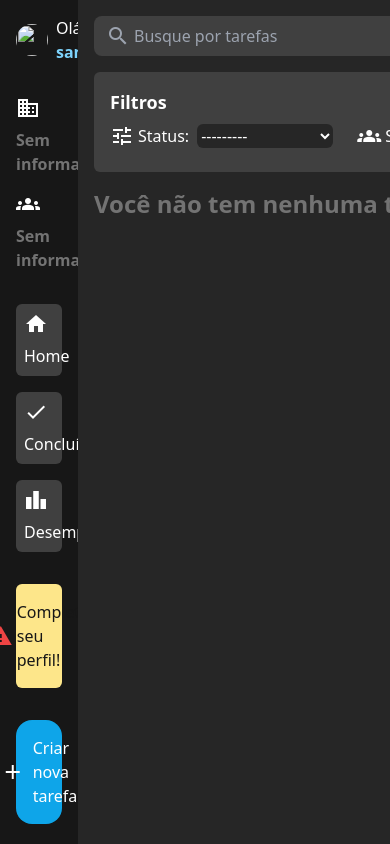
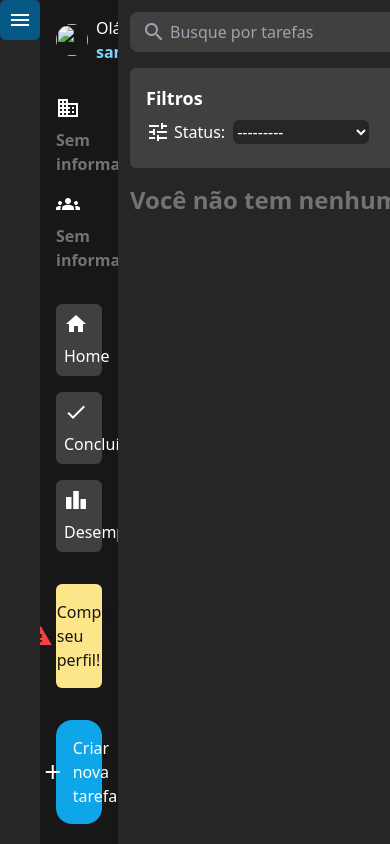
Before and after one commit to FDiegoq/FicaFacil, a Django app: page /tasks/home in a window 390 px wide; the page is wider, and only the part inside the window is pictured. Run offline with Django 5.2, Linux system fonts and the light colour scheme; the visitor is signed in with stand-in values (Sample User, id 1); data that the repository does not hold is empty; some libraries are stand-ins or nearby versions.

Commit message:
feat:filtros e menu-responsiveness-still to fix

```diff
--- /dev/null
+++ b/static/JS/menu.js
@@ -0,0 +1,14 @@
+
+const handleMenu=()=>{
+    const menu = document.getElementById('menu')
+    if (menu.classList.contains('hidden')){
+        menu.classList.remove('hidden')
+        menu.classList.add('flex')
+        console.log("menu mostrad")
+    }
+    else{
+        menu.classList.add('hidden')
+        console.log("menu escondido")
+    }
+
+};
--- a/tasks/form.py
+++ b/tasks/form.py
@@ -32,6 +32,10 @@ class FilterTask(forms.ModelForm):
         model=Tarefa
         fields=['status', 'setor']
         widgets={
-            'setor':forms.Select(attrs={'class':'bg-neutral-800 text-white rounded-md'}),
-            'status':forms.Select(attrs={'class':'bg-neutral-800 text-white rounded-md'})
+            'setor':forms.Select(attrs={'class':'bg-neutral-800 text-white rounded-md', 'name':'setor'}),
+            'status':forms.Select( attrs={'class':'bg-neutral-800 text-white rounded-md', 'status':'status'})
         }
+        requireds={
+            'status': False,
+            'status': True
+        }
--- a/tasks/models.py
+++ b/tasks/models.py
@@ -31,7 +31,7 @@ STATUS_CHOICES=[
 class Tarefa(models.Model):
     titulo=models.CharField(max_length=500, blank=False, null=False)
     descricao=models.TextField(blank=False, null=False)
-    status=models.CharField(max_length=20,choices=STATUS_CHOICES,blank=False, null=False)
+    status=models.CharField(max_length=20, choices=STATUS_CHOICES,blank=False, null=False)
     setor=models.ForeignKey(Setor, on_delete=models.CASCADE, blank=False, null=False)
     usuario=models.ForeignKey(User, on_delete=models.CASCADE, blank=False, null=False)
     data_criacao=models.DateTimeField(auto_now_add=True)
--- a/tasks/templates/home.html
+++ b/tasks/templates/home.html
@@ -10,20 +10,20 @@
     </div>
 </form>
 
-<form action="{% url 'filter' %}" method="get" class="bg-neutral-700 p-4 rounded-md">
+<form action="{% url 'home' %}" method="get" class="bg-neutral-700 p-4 rounded-md">
     <h2 class="text-lg font-bold">Filtros</h2>
     <div class="flex items-center justify-between">
         <div class="flex items-center gap-6">
             <div class="flex items-center gap-2">
                     <div class="flex gap-1 items-center">
-                        <i class="material-icons" name="status">tune</i>
+                        <i class="material-icons">tune</i>
                         <label for="status">Status:</label>
                     </div>
                     {{filtertask.status}}
             </div>
             <div class="flex items-center gap-2">
                     <div class="flex gap-1">
-                        <i class="material-icons" name="setor">groups</i>
+                        <i class="material-icons">groups</i>
                         <label for="setor">Setor:</label>
                     </div>
                     {{filtertask.setor}}
@@ -34,7 +34,7 @@
 </form>
 
 
-<div class="flex gap-2 flex-wrap">
+<div class="flex gap-2 flex-wrap flex-grow">
     {% for task in tasks %}
     <div class="bg-neutral-900 p-4 flex flex-col sm:flex-row gap-4 sm:gap-2 rounded-lg w-full sm:w-[280px] h-auto sm:h-[260px] overflow-clip">
         <div class="flex flex-col gap-3 h-full w-full">
@@ -60,6 +60,8 @@
             <h2 class="text-neutral-500 text-2xl font-bold text-cente content-center">Você não tem nenhuma tarefa!</h2>
         </div>
     {%endfor%}
+
 </div>
 
+
 {%endblock%}
--- a/tasks/templates/profile.html
+++ b/tasks/templates/profile.html
@@ -6,5 +6,6 @@
     <div class="self-center text-center">
         <img src="" alt="">
         <h2>{{profile.user}}</h2>
+
     </div>
 {%endblock%}
--- a/tasks/templates/tasks/base.html
+++ b/tasks/templates/tasks/base.html
@@ -10,13 +10,15 @@
     </title>
     {% load static %}
     <script src="https://cdn.tailwindcss.com"></script><!--Tailwind-->
+    <script src="/static/JS/menu.js"></script>
     <link rel="icon" href="{% static 'imgs/logos/logosm.png' %}" type="image/png">
     <link rel="preconnect" href="https://fonts.googleapis.com">
     <link href="https://fonts.googleapis.com/icon?family=Material+Icons" rel="stylesheet">
     <link href="https://fonts.googleapis.com/css2?family=Poppins:ital,wght@0,100;0,200;0,300;0,400;0,500;0,600;0,700;0,800;0,900;1,100;1,200;1,300;1,400;1,500;1,600;1,700;1,800;1,900&display=swap" rel="stylesheet">
 </head>
 <body class="bg-neutral-800 text-white flex">
-    <div class="flex flex-col bg-neutral-900 min-h-screen w-1/5 p-4 gap-8 overflow-y-auto flex-shrink-0">
+    <button class="material-icons p-2 bg-sky-800 h-1/6 rounded-md hover:bg-sky-700 transition-colors" id="menu-toggle" onclick="handleMenu()">menu</button>
+    <div class="flex flex-col bg-neutral-900 min-h-screen w-1/5 p-4 gap-8 overflow-y-auto flex-shrink-0" id="menu">
         <div class="flex gap-4 items-center justify-between">
             <div class="flex gap-2 items-center">
                 <a href="{% url 'profile' %}">
@@ -85,7 +87,7 @@
 
     </div>
 
-    <main class="flex-col space-y-4 flex-grow p-4 flex-wrap content-start min-h-screen">
+    <main class="flex-col space-y-4 flex-grow p-3 flex-wrap content-start min-h-screen">
         {%block main%}
 
         {%endblock%}
--- a/tasks/views.py
+++ b/tasks/views.py
@@ -4,17 +4,23 @@ from tasks.models import Tarefa
 from users.models import Profile
 from .form import taskModelForm
 from .form import FilterTask
+from django.core.paginator import Paginator
 # Create your views here.
 
 @login_required(login_url='login')
 def home(request):
     user_logado=request.user
     filtertask=FilterTask()
-    tasks = Tarefa.objects.filter(usuario=user_logado, is_done=False) ##Aqui eu estou retornando uma lista de tarefas filtrando por usuário e por tarefa terminada
+    setor=request.GET.get('setor')
+    status=request.GET.get('status')
+    if setor or status:
+        tasks=Tarefa.objects.filter(usuario=user_logado, is_done=False, setor=setor, status=status)
+    else:
+        tasks = Tarefa.objects.filter(usuario=user_logado, is_done=False) ##Aqui eu estou retornando uma lista de tarefas filtrando por usuário e por tarefa terminada
     context={
         'tasks': tasks,
         'user': user_logado,
-        'filtertask':filtertask
+        'filtertask': filtertask,
     }
     return render(request, 'home.html', context)
 
@@ -93,6 +99,9 @@ def tasks_dashboard(request):
 
 @login_required(login_url='login') ##Perfil do usuário
 def task_filters(request):
+    if request.method=='GET':
+
+        filtradas=Tarefa.objects.filter(titulo='icontais__'),
     return render(request, 'home.html')
 
 @login_required(login_url='login')
```
Also changed, not shown: static/JS/dashboard.js (deleted, +0 -18 lines).
